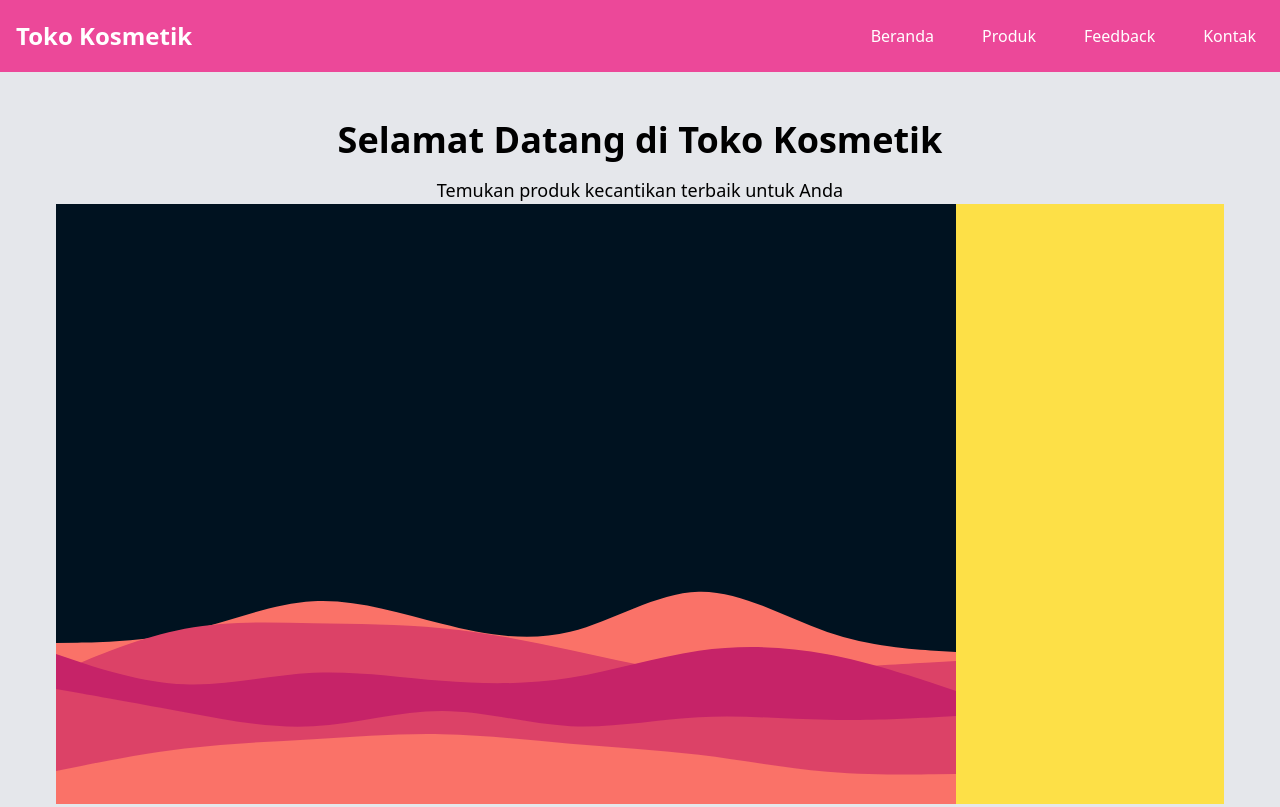
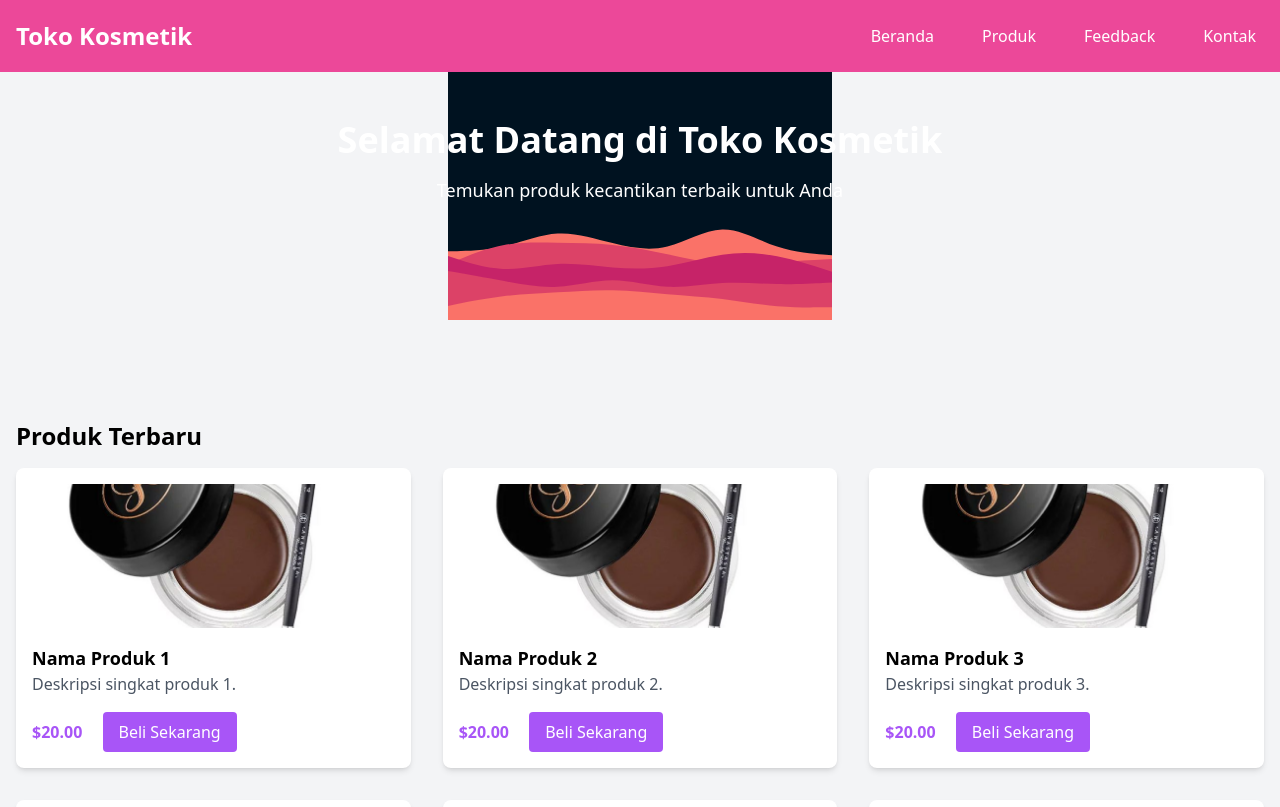
Before and after one commit to mWildn/Koesmetikin-Aja, a website: page index.html in a window 1280 px wide. Shown: the top 807 px of the page. Drawn offline with Linux system fonts and the light colour scheme; some packages are replaced by stand-ins of ours; a script that the page names is missing.

Commit message:
tes doang

```diff
--- a/index.html
+++ b/index.html
@@ -70,13 +70,15 @@
   </nav>
 
   <!-- Header -->
-  <div class="sm:mt-16"></div>
-  <header class="bg-gray-200 p-8 sm:p-14 text-center mt-14 md:mt-0 mb-8 sm:mb-40" id="beranda">
-    <h2 class="text-4xl font-semibold">Selamat Datang di Toko Kosmetik</h2>
-    <p class="mt-4 text-lg">Temukan produk kecantikan terbaik untuk Anda</p>
-    <div class="inline-block bg-yellow-300 w-full">
-      <svg id="visual" viewBox="0 0 900 600" width="900" height="600" xmlns="http://www.w3.org/2000/svg"
+
+
+  <header class="sm:mt-16 relative ">
+    <div class=" p-8 sm:p-14 text-center mt-14 md:mt-0  mb-24 sm:mb-40 relative   " id="beranda">
+      <div class=" absolute top-0 left-0 right-0 lg:h-64 lg:w-lg ">
+        <svg id="visual" viewBox="0 0 900 600" width="100%" height="100%" xmlns="http://www.w3.org/2000/svg"
           xmlns:xlink="http://www.w3.org/1999/xlink" version="1.1" class="object-cover">
+          <!-- SVG paths here -->
+
           <rect x="0" y="0" width="900" height="600" fill="#001220"></rect>
           <path
             d="M0 439L21.5 438.7C43 438.3 86 437.7 128.8 428C171.7 418.3 214.3 399.7 257.2 397.3C300 395 343 409 385.8 419.8C428.7 430.7 471.3 438.3 514.2 427.8C557 417.3 600 388.7 642.8 387.7C685.7 386.7 728.3 413.3 771.2 428C814 442.7 857 445.3 878.5 446.7L900 448L900 601L878.5 601C857 601 814 601 771.2 601C728.3 601 685.7 601 642.8 601C600 601 557 601 514.2 601C471.3 601 428.7 601 385.8 601C343 601 300 601 257.2 601C214.3 601 171.7 601 128.8 601C86 601 43 601 21.5 601L0 601Z"
@@ -94,8 +96,17 @@
             d="M0 567L21.5 562.7C43 558.3 86 549.7 128.8 544.5C171.7 539.3 214.3 537.7 257.2 535.2C300 532.7 343 529.3 385.8 530.2C428.7 531 471.3 536 514.2 539.7C557 543.3 600 545.7 642.8 550.8C685.7 556 728.3 564 771.2 567.7C814 571.3 857 570.7 878.5 570.3L900 570L900 601L878.5 601C857 601 814 601 771.2 601C728.3 601 685.7 601 642.8 601C600 601 557 601 514.2 601C471.3 601 428.7 601 385.8 601C343 601 300 601 257.2 601C214.3 601 171.7 601 128.8 601C86 601 43 601 21.5 601L0 601Z"
             fill="#fa7268"></path>
         </svg>
+
+      </div>
+      <div class="inline-block  relative z-20">
+        <h2 class="text-4xl font-semibold text-white">Selamat Datang di Toko Kosmetik</h2>
+        <p class="mt-4 text-lg text-white">Temukan produk kecantikan terbaik untuk Anda</p>
+      </div>
     </div>
   </header>
+
+
+
 
 
   <!-- Produk Terbaru -->
@@ -179,7 +190,7 @@
   <footer>
     <div class="container flex flex-col items-center justify-center h-screen light w-80 md:w-full mx-auto"
       id="feedback">
-      <div class="w-full max-w-md bg-white rounded-lg shadow-md p-6">
+      <div class="w-full max-w-md bg-white rounded-lg shadow-md p-6 ">
         <h2 class="text-2xl text-center font-bold text-gray-800 mb-4">
           Product Feedback Form
         </h2>
```
Also changed, not shown: public/css/style.css. Lines whose indentation alone changed are shown as unchanged.
